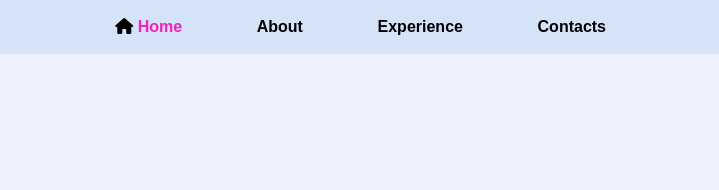
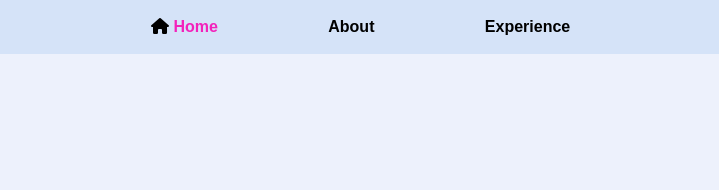
Before and after one commit to Sahiloo7/Homepage, a plain HTML site: page about.html in a window 1280 px wide. Shown: the full height of the page, 561-1280 px from the left. Drawn offline with Linux system fonts and the light colour scheme.

Commit message:
erasing contact from all page

```diff
--- a/about.html
+++ b/about.html
@@ -26,9 +26,6 @@
                     <div class="experience">
                         Experience
                     </div>
-                    <div class="contact">
-                        Contacts
-                    </div>
                 </div>
             </div>
         </header>
```
Also changed, not shown: exp.html (+0 -3 lines).
